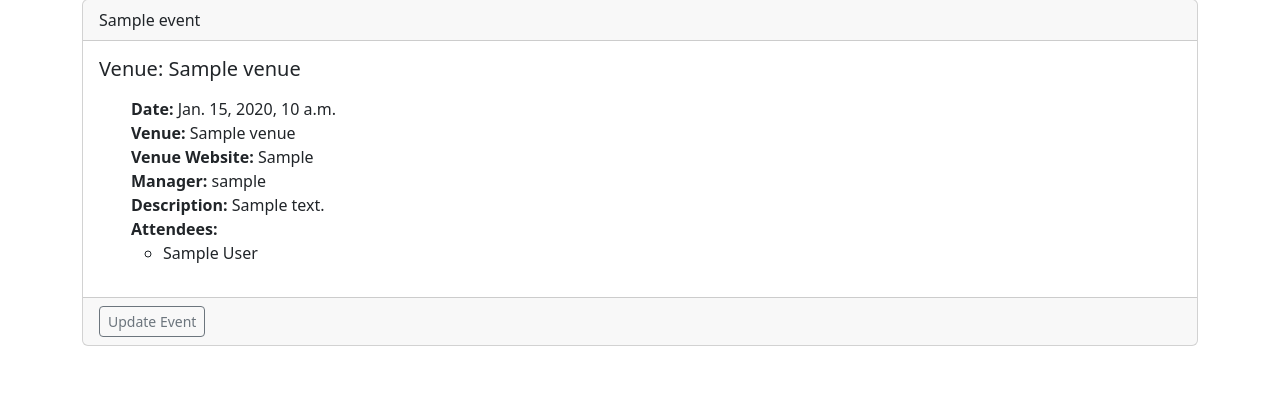
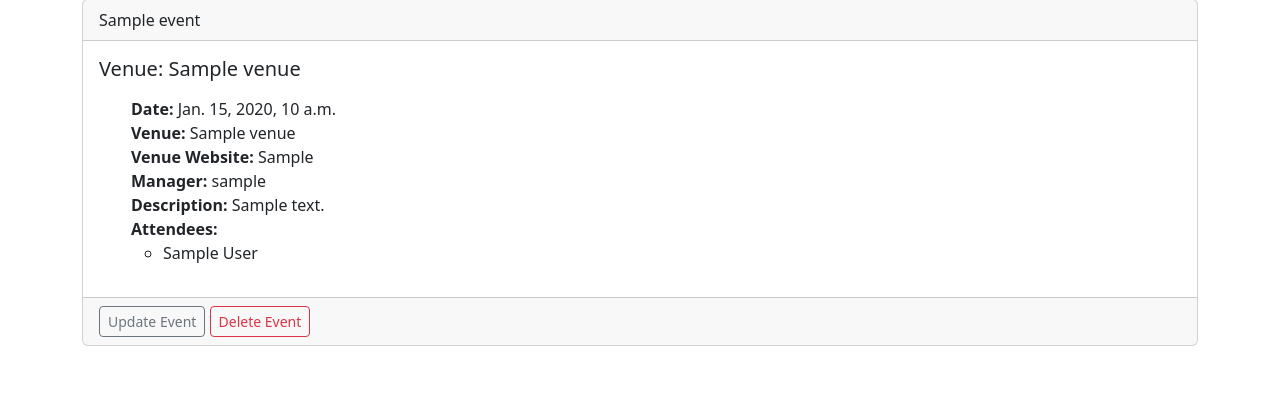
Before and after one commit to smoroso/myclub_website_steps_preview, a Django app: page /events in a window 1280 px wide. Shown: the part 161-560 px from the top of the page. Run offline with Django 5.2, Linux system fonts and the light colour scheme; tables that the repository leaves empty hold one stand-in row (values such as "Sample post").

Commit message:
End of tutorial Wednesday #13

```diff
--- a/events/templates/events/event_list.html
+++ b/events/templates/events/event_list.html
@@ -39,6 +39,7 @@
             </div>
             <div class="card-footer text-muted">
                 <a href="{% url 'update-event' event.id %}" class="btn btn-outline-secondary btn-sm">Update Event</a>
+                <a href="{% url 'delete-event' event.id %}" class="btn btn-outline-danger btn-sm">Delete Event</a>
             </div>
         </div>
         <br/>
--- a/events/templates/events/venue.html
+++ b/events/templates/events/venue.html
@@ -15,6 +15,7 @@
       </td>
       <td align="right">
         <a href="{% url 'update-venue' venue.id %}" class="btn btn-outline-secondary btn-sm">Update</a>
+        <a href="{% url 'delete-venue' venue.id %}" class="btn btn-outline-danger btn-sm">Delete Venue</a>
       </td>
     </tr>
     {% endfor %}
--- a/events/urls.py
+++ b/events/urls.py
@@ -12,4 +12,6 @@ urlpatterns = [
     path("update_venue/<venue_id>", views.update_venue, name="update-venue"),
     path("update_event/<event_id>", views.update_event, name="update-event"),
     path("add_event", views.add_event, name="add-event"),
+    path("delete_event/<event_id>", views.delete_event, name="delete-event"),
+    path("delete_venue/<venue_id>", views.delete_venue, name="delete-venue"),
 ]
--- a/events/views.py
+++ b/events/views.py
@@ -6,6 +6,16 @@ from django.http import HttpResponseRedirect
 from .models import Event, Venue
 from .forms import VenueForm, EventForm
 
+
+def delete_venue(request, venue_id):
+    venue = Venue.objects.get(pk=venue_id)
+    venue.delete()
+    return redirect('list-venues')
+
+def delete_event(request, event_id):
+    event = Event.objects.get(pk=event_id)
+    event.delete()
+    return redirect('list-events')
 
 def add_event(request):
     submitted = False
```
